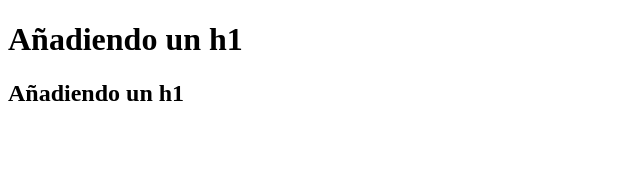
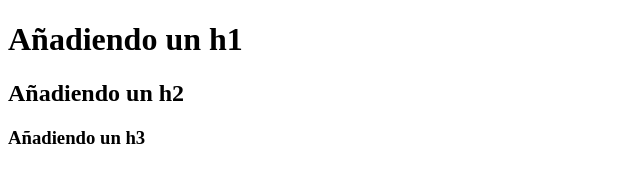
Before and after one commit to Alex3glez/js-clases, a plain HTML site: page index.html in a window 1280 px wide. Shown: the whole page, without its empty margins (0-640 px from the left). Drawn offline with Linux system fonts and the light colour scheme.

Commit message:
se añade un h3 a index.html y correcion de h2

```diff
--- a/index.html
+++ b/index.html
@@ -7,7 +7,8 @@
 </head>
 <body>
     <h1>Añadiendo un h1</h1>
-    <h2>Añadiendo un h1</h2>
+    <h2>Añadiendo un h2</h2>
+    <h3>Añadiendo un h3</h3>
 
 </body>
 </html>
```
